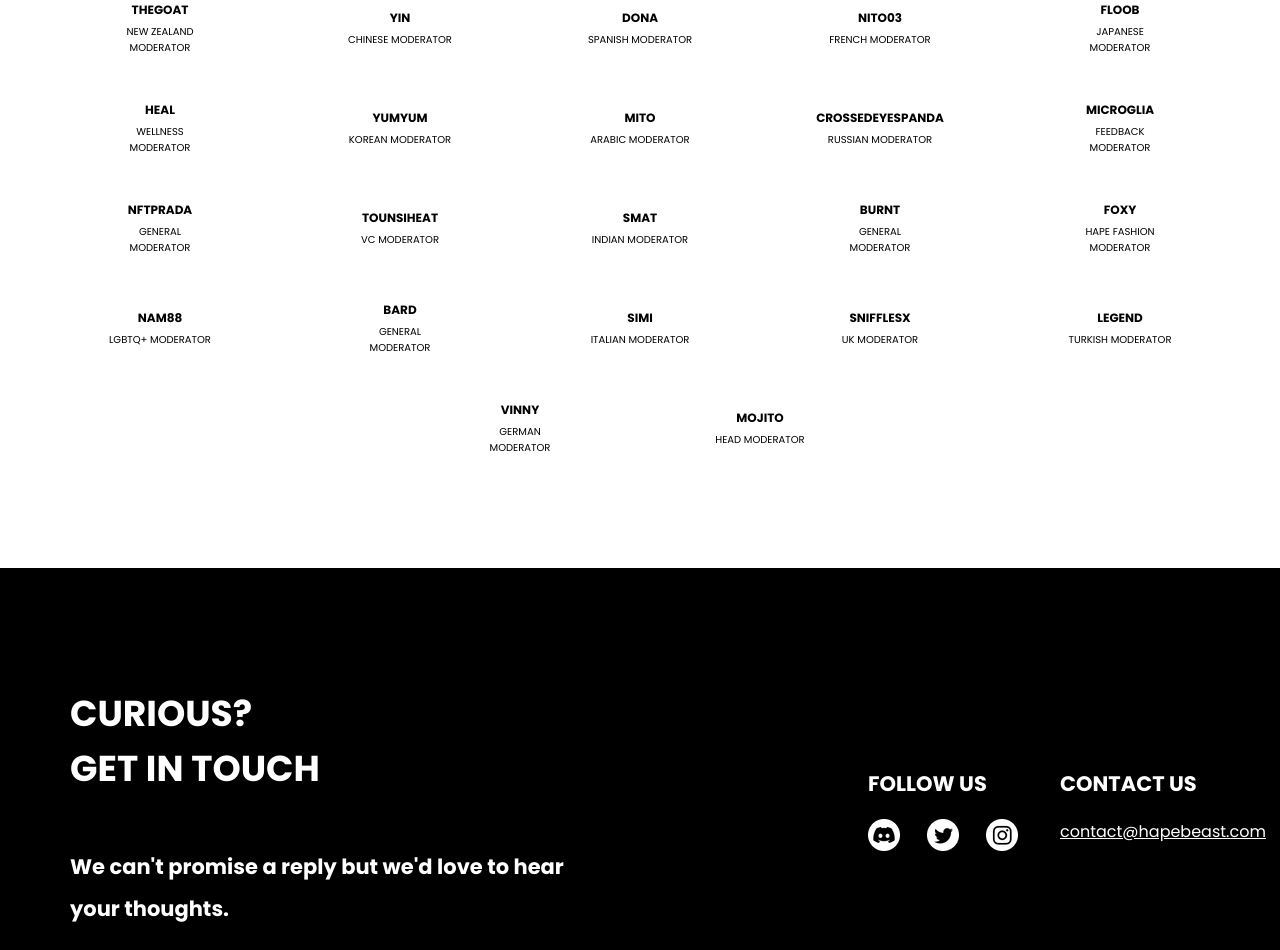
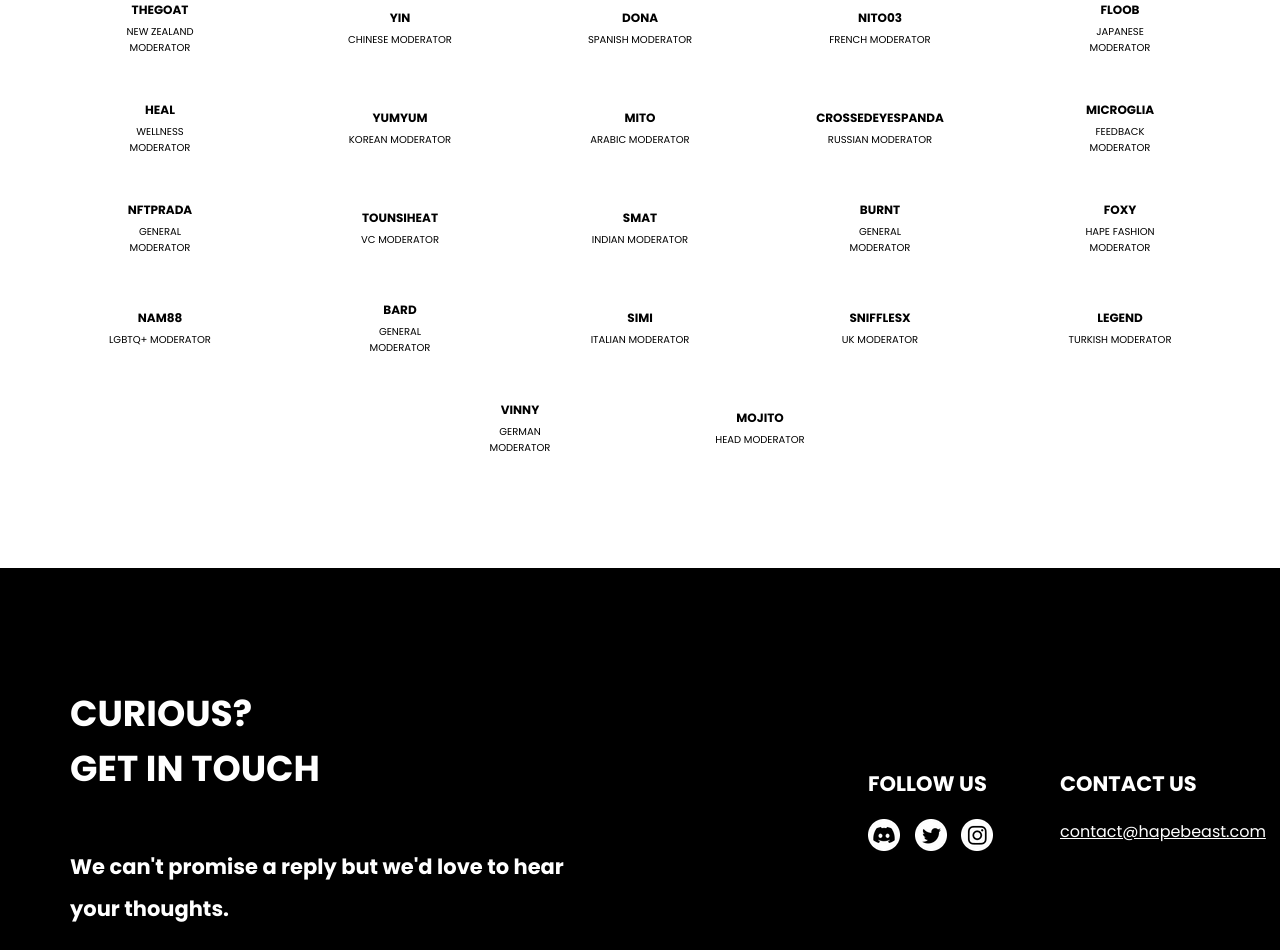
Before and after one commit to jovid1242/h_beast, a React (Create React App) app: page / in a window 1280 px wide. Shown: the part 7573-8523 px from the top of the page. Built offline with nearby package versions, Linux system fonts and the light colour scheme; a web font is replaced by a local one.

Commit message:
fix footer

```diff
--- a/public/assets/css/style.css
+++ b/public/assets/css/style.css
@@ -478,7 +478,7 @@ li {
   align-items: center;
 }
 .box2 .icons_f {
-  width: 150px;
+  width: 125px;
   height: 80px;
 }
 .box2 .icons_f .ic_img {
```
